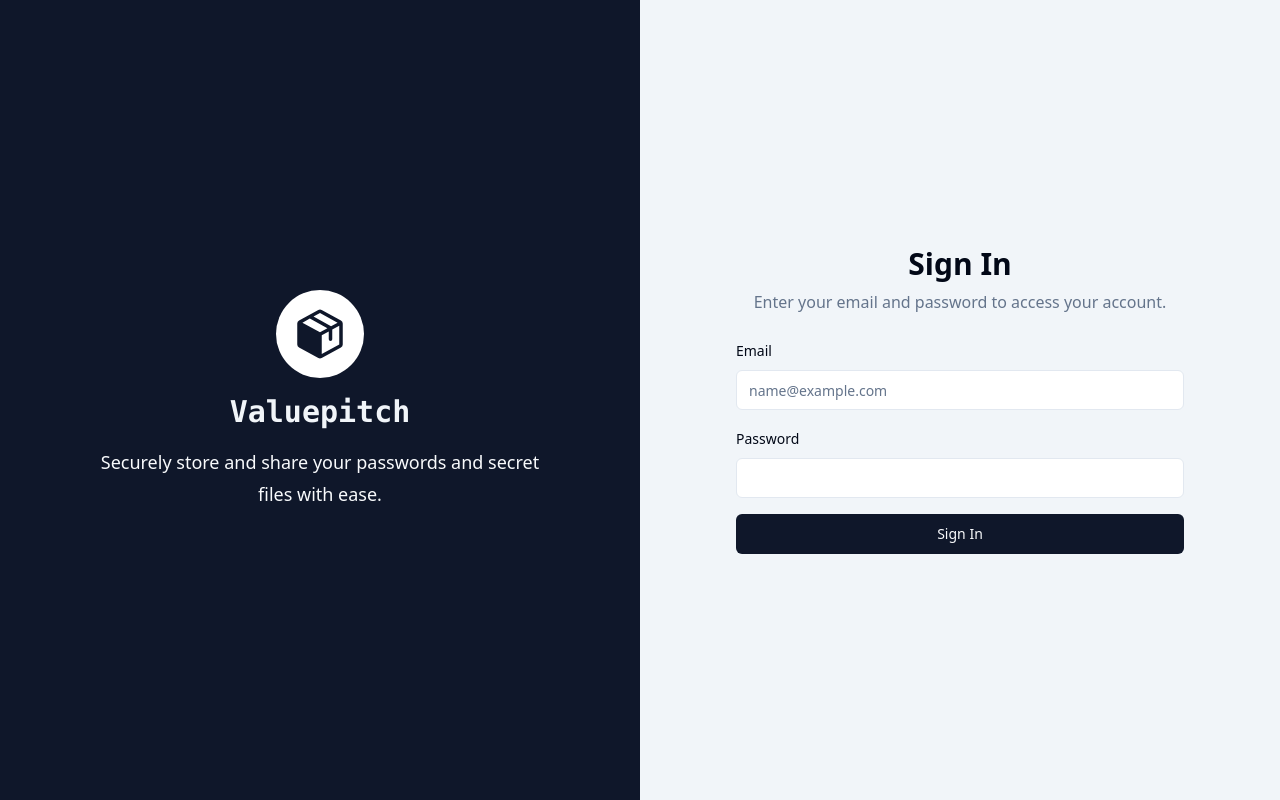
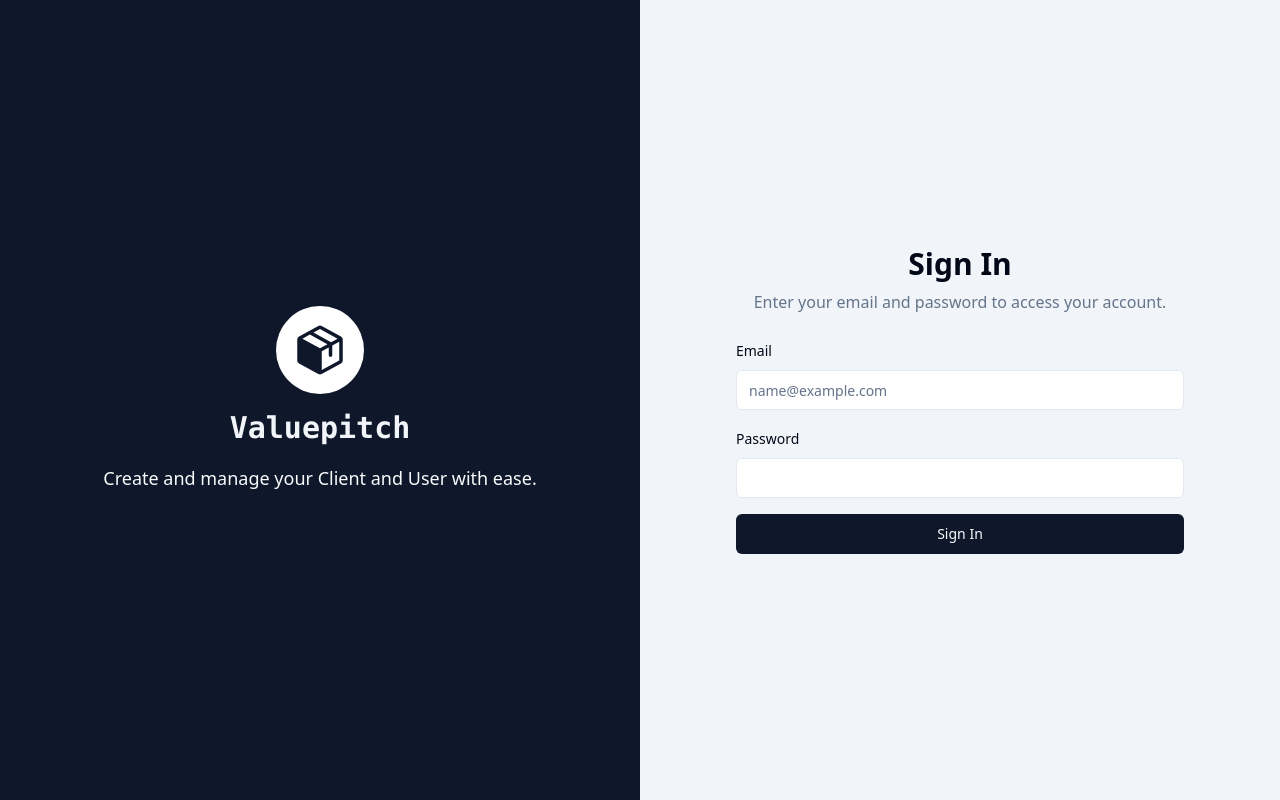
Before and after one commit to kartik4599/Valuepitch, a React (Vite) app: page /login in a window 1280 px wide. Built offline with nearby package versions, Linux system fonts and the light colour scheme.

Commit message:
minor change.

```diff
--- a/src/components/LoginPage.tsx
+++ b/src/components/LoginPage.tsx
@@ -55,7 +55,7 @@ const LoginPage = () => {
             Valuepitch
           </h2>
           <p className={"mt-4 text-lg leading-8 text-primary-foreground"}>
-            Securely store and share your passwords and secret files with ease.
+            Create and manage your Client and User with ease.
           </p>
         </div>
       </div>
```
